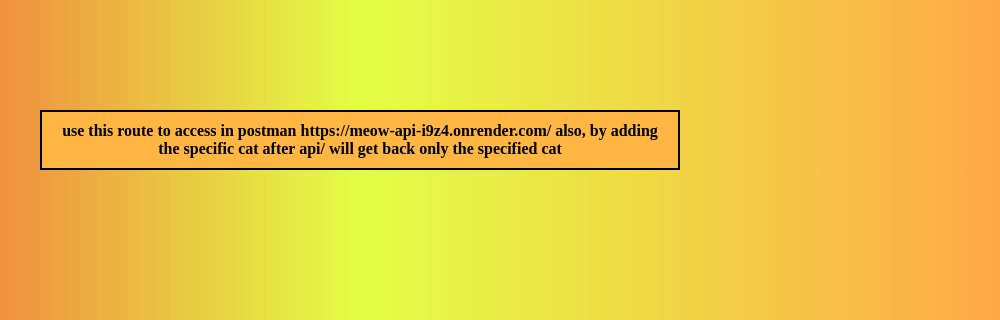
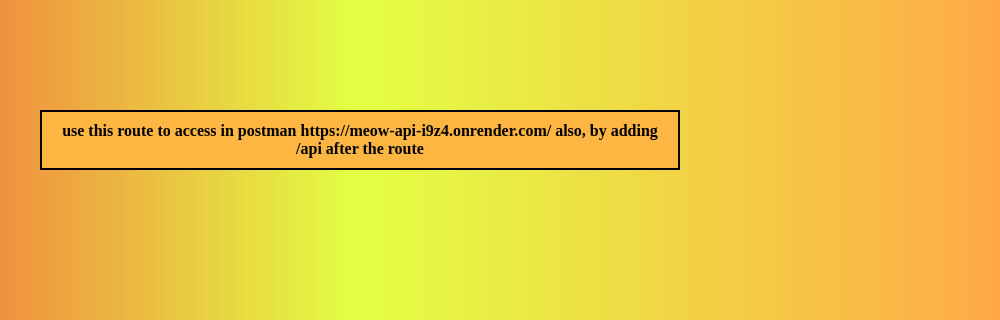
Before and after one commit to dreymoreau/meow-api, a website: page public/index.html in a window 1280 px wide. Both pictures are taken after a click on the button "Click for Cat Info". Shown: the part 317-637 px from the top of the page, 280-1280 px from the left. Drawn offline with Linux system fonts and the light colour scheme; no server answers.

Commit message:
updated?

```diff
--- a/public/index.html
+++ b/public/index.html
@@ -38,12 +38,10 @@
         <img alt="" class="center">
     </section>
 
-    <p class='centerBold'> use this route to access in postman https://meow-api-i9z4.onrender.com/ also, by adding the
-        specific cat after api/
-        will get back only the specified cat
-    </p>
+    <p class='centerBold'> use this route to access in postman https://meow-api-i9z4.onrender.com/ also, by adding /api
+        after the route
 
-    <script src="main.js"></script>
+        <script src="main.js"></script>
 </body>
 
 </html>
--- a/public/main.js
+++ b/public/main.js
@@ -3,7 +3,7 @@
 async function catPiRequest(){
     const catName = document.querySelector('input').value
     try{
-        const response = await fetch(`https://meow-api-i9z4.onrender.com/${catName}`)
+        const response = await fetch(`https://meow-api-i9z4.onrender.com/api/${catName}`)
         const data = await response.json()
 
         console.log(data)
--- a/server.js
+++ b/server.js
@@ -1,6 +1,6 @@
 const express = require('express')
 const app = express()
-const PORT = 3001
+const PORT = 3008
 const cors = require('cors')
 
 app.use(express())
```
